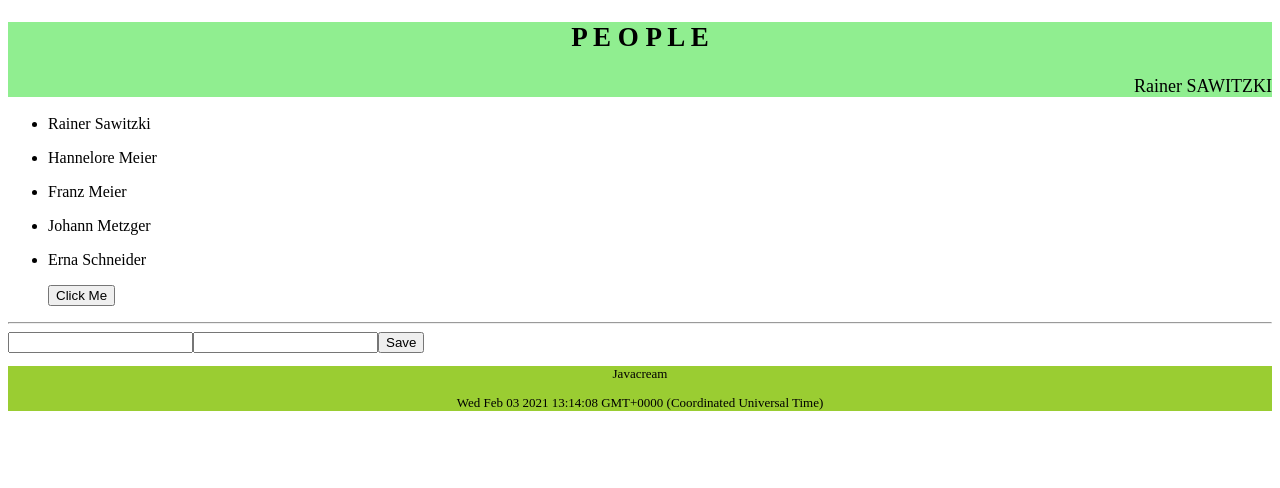
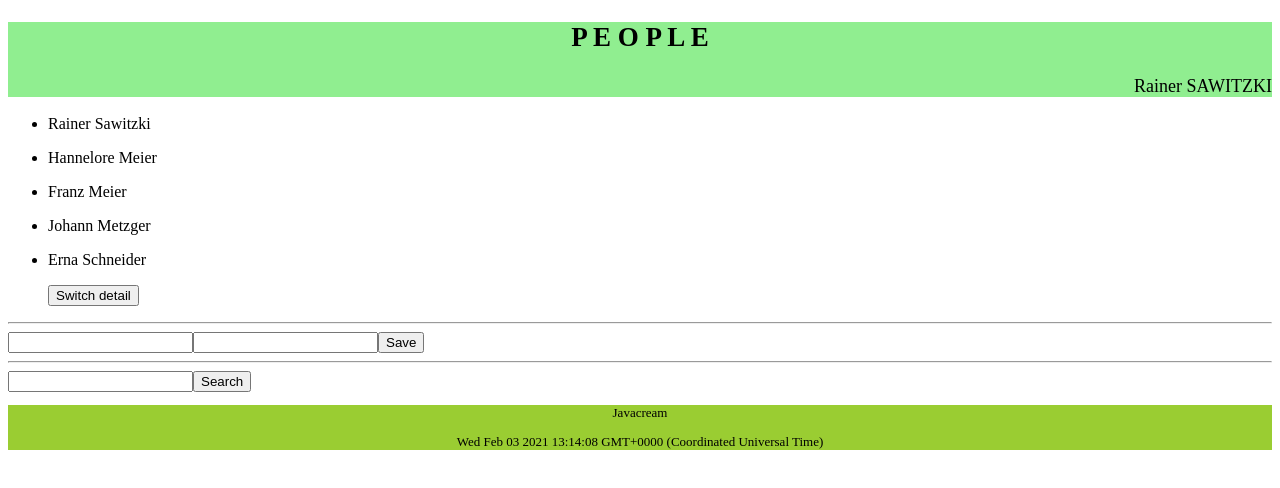
Before and after one commit to Javacream/org.javacream.training.angular, an Angular app in the folder training/: page / in a window 1280 px wide. Shown: the top 488 px of the page. Built offline with nearby package versions, Linux system fonts and the light colour scheme.

Commit message:
implement Person Search

```diff
--- a/training/src/app/app.module.ts
+++ b/training/src/app/app.module.ts
@@ -10,6 +10,7 @@ import { PersonComponent } from './people/components/person/person.component';
 import { ClockComponent } from './people/components/clock/clock.component';
 import { FormsModule } from '@angular/forms';
 import { PersoninputComponent } from './people/components/personinput/personinput.component';
+import { PersonsearchComponent } from './people/components/personsearch/personsearch.component';
 
 @NgModule({
   declarations: [
@@ -20,7 +21,8 @@ import { PersoninputComponent } from './people/components/personinput/personinpu
     PeoplelistComponent,
     PersonComponent,
     ClockComponent,
-    PersoninputComponent
+    PersoninputComponent,
+    PersonsearchComponent
   ],
   imports: [
     BrowserModule, FormsModule
--- a/training/src/app/people/components/content/content.component.html
+++ b/training/src/app/people/components/content/content.component.html
@@ -1,3 +1,5 @@
 <app-peoplelist></app-peoplelist>
 <hr />
 <app-personinput></app-personinput>
+<hr />
+<app-personsearch></app-personsearch>
--- a/training/src/app/people/components/peoplelist/peoplelist.component.html
+++ b/training/src/app/people/components/peoplelist/peoplelist.component.html
@@ -1,4 +1,4 @@
 <ul>
     <li *ngFor="let p of peopleList"><app-person [person]="p" [detail]="detail"></app-person></li>
-    <button (click)="switchDetail()">Click Me</button>
+    <button (click)="switchDetail()">Switch detail</button>
 </ul>
--- /dev/null
+++ b/training/src/app/people/components/personsearch/personsearch.component.html
@@ -0,0 +1,5 @@
+<div>
+    <input type="text" [(ngModel)]="idInput"/>
+    <button (click)="searchPerson()">Search</button>
+    <app-person *ngIf="searchResult" [person]="searchResult" [detail]="true"></app-person>
+</div>
--- /dev/null
+++ b/training/src/app/people/components/personsearch/personsearch.component.ts
@@ -0,0 +1,20 @@
+import { Component, OnInit } from '@angular/core';
+import { PeopleService, Person } from '../../model/people.model';
+
+@Component({
+  selector: 'app-personsearch',
+  templateUrl: './personsearch.component.html',
+  styleUrls: ['./personsearch.component.css']
+})
+export class PersonsearchComponent implements OnInit {
+
+  constructor(readonly peopleService:PeopleService) { }
+
+  ngOnInit(): void {
+  }
+  idInput:string
+  searchResult:Person | undefined
+  searchPerson(){
+    this.searchResult = this.peopleService.findById(Number(this.idInput))
+  }
+}
--- a/training/src/app/people/model/people.model.ts
+++ b/training/src/app/people/model/people.model.ts
@@ -17,11 +17,11 @@ export class PeopleService {
   constructor() {
 
     this.people = new Map()
-    this.people.set (1, create(1, "Sawitzki", "Rainer", "m", 183))
-    this.people.set (2, create(2, "Meier", "Hannelore", "f", 175))
-    this.people.set (3, create(3, "Meier", "Franz", "m", 186))
-    this.people.set (4, create(4, "Metzger", "Johann", "m", 122))
-    this.people.set (5, create(5, "Schneider", "Erna", "f", 199))
+    this.people.set (101, create(101, "Sawitzki", "Rainer", "m", 183))
+    this.people.set (102, create(102, "Meier", "Hannelore", "f", 175))
+    this.people.set (103, create(103, "Meier", "Franz", "m", 186))
+    this.people.set (104, create(104, "Metzger", "Johann", "m", 122))
+    this.people.set (105, create(105, "Schneider", "Erna", "f", 199))
     setTimeout(() => {
 
       this.people.set(6, create(6, "XXX", "YYY", "f", 199))
```
Also changed, not shown: training/src/app/people/components/personsearch/personsearch.component.css (added), 1 other file (tests, documents, lock files or other folders).
